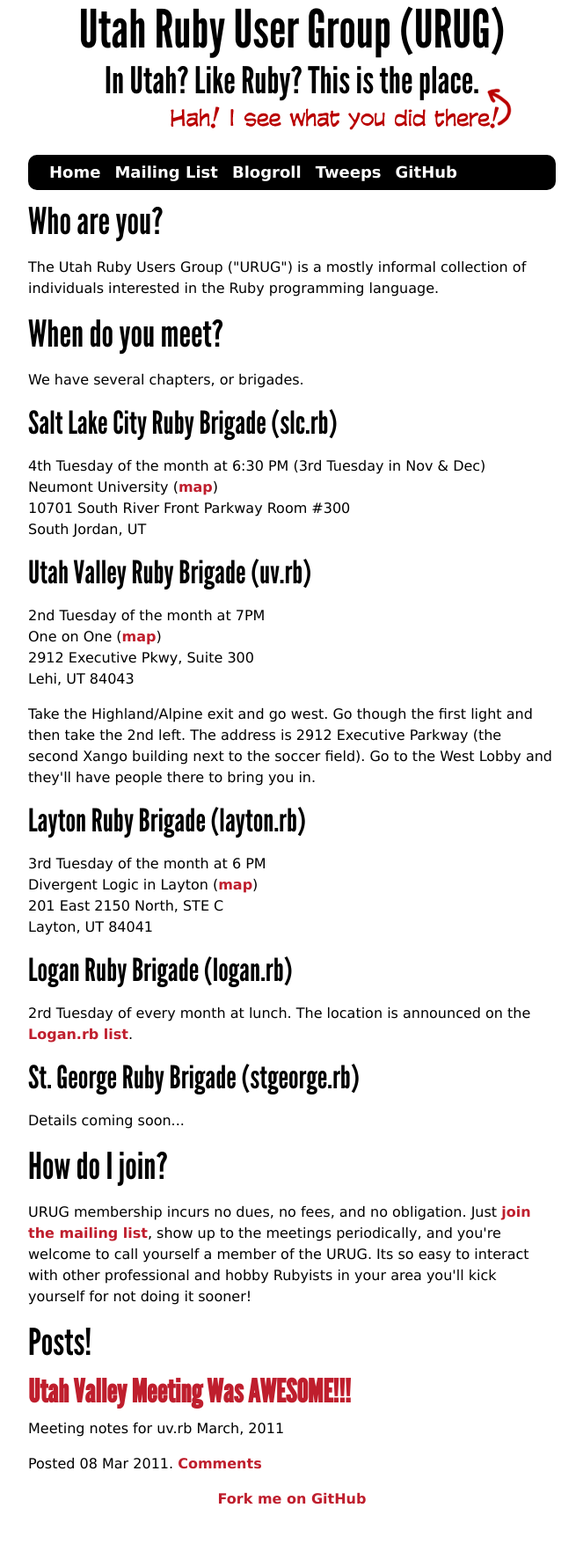
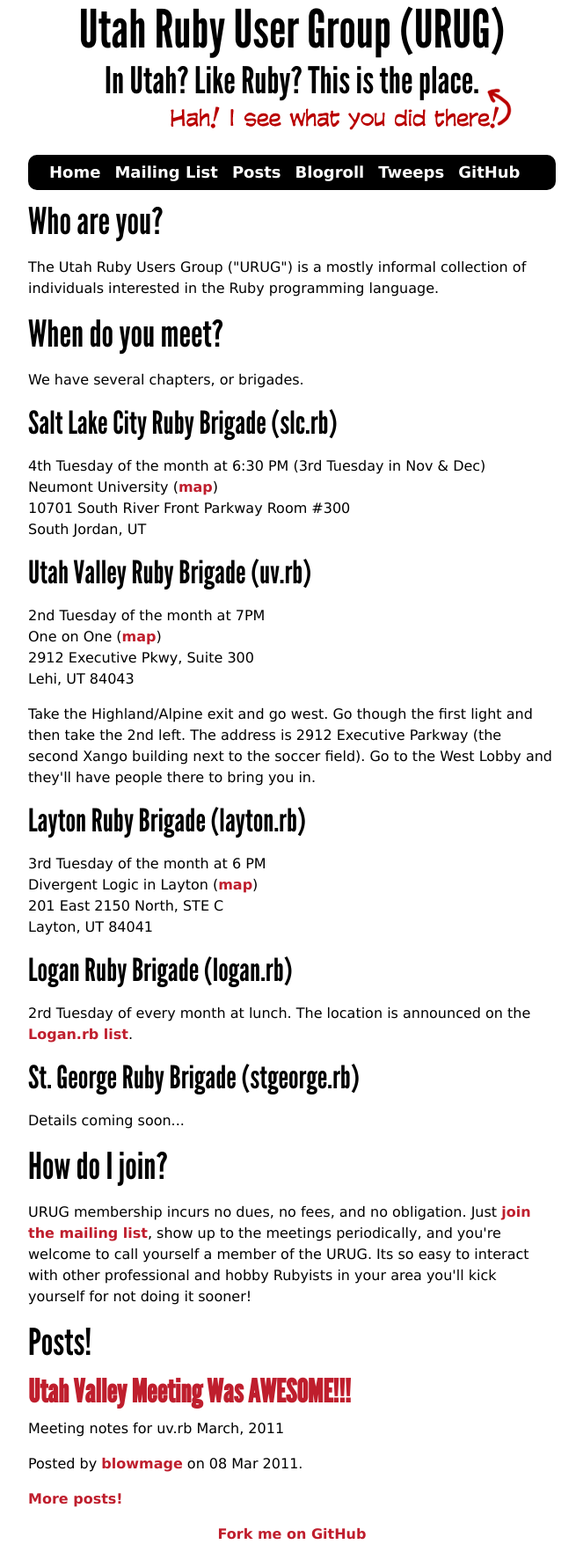
Before and after one commit to urug/urug.github.io, a Jekyll site: the page built from index.html, in a window 1280 px wide. Shown: the whole page at 88% size, without its empty margins (308-971 px from the left). Built offline with Jekyll 4.4.1, drawn with Linux system fonts in a browser that asks for light colours; before the commit the page ends 1732 px from its top, so only the background shows below that.

Commit message:
Add list of posts to the site.

```diff
--- a/_layouts/default.html
+++ b/_layouts/default.html
@@ -20,6 +20,7 @@
     <ul>
         <li><a href="/">Home</a></li>
         <li><a href="http://groups.google.com/forum/#!forum/urug">Mailing List</a></li>
+        <li><a href="/posts">Posts</a></li>
         <li><a href="/blogroll">Blogroll</a></li>
         <li><a href="/tweeps">Tweeps</a></li>
         <li><a href="http://github.com/urug">GitHub</a></li>
--- a/index.html
+++ b/index.html
@@ -39,12 +39,13 @@
 {% if site.posts.size > 0 %}
 <section style="posts">
   <h1>Posts!</h1>
-{% for post in site.posts %}
+{% for post in site.posts limit:3 %}
   <article>
     <h2><a href="{{ post.url | replace:'.html','' }}">{{ post.title }}</a></h2>
     {{ post.description | textilize }}
-    <p>Posted {{ post.date | date_to_string }}. <a href="{{ post.url | replace:'.html','' }}#disqus_thread">Comments</a></p>
+    <p>Posted by <a href="http://github.com/{{ page.author }}">{{ post.author }}</a> on {{ post.date | date_to_string }}.</p>
   </article>
 {% endfor %}
+  <p><a href="/posts">More posts!</a></p>
 </section>
 {% endif %}
```
Also changed, not shown: posts.html (added, +11 -0 lines).
